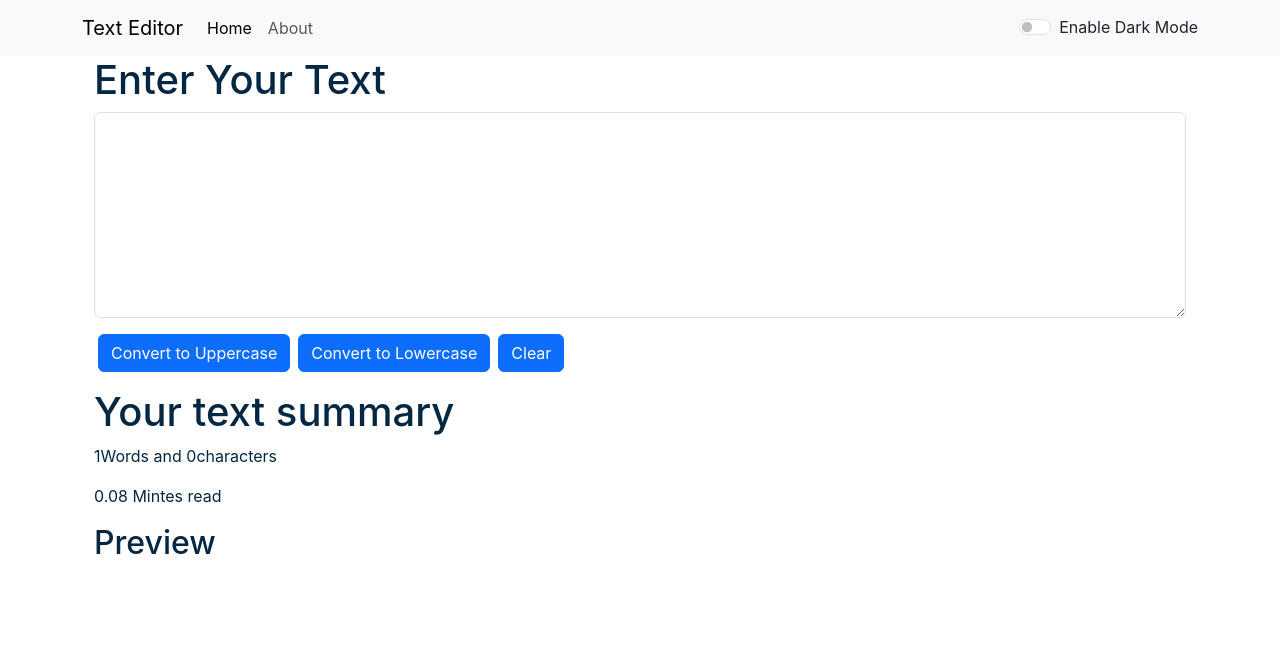
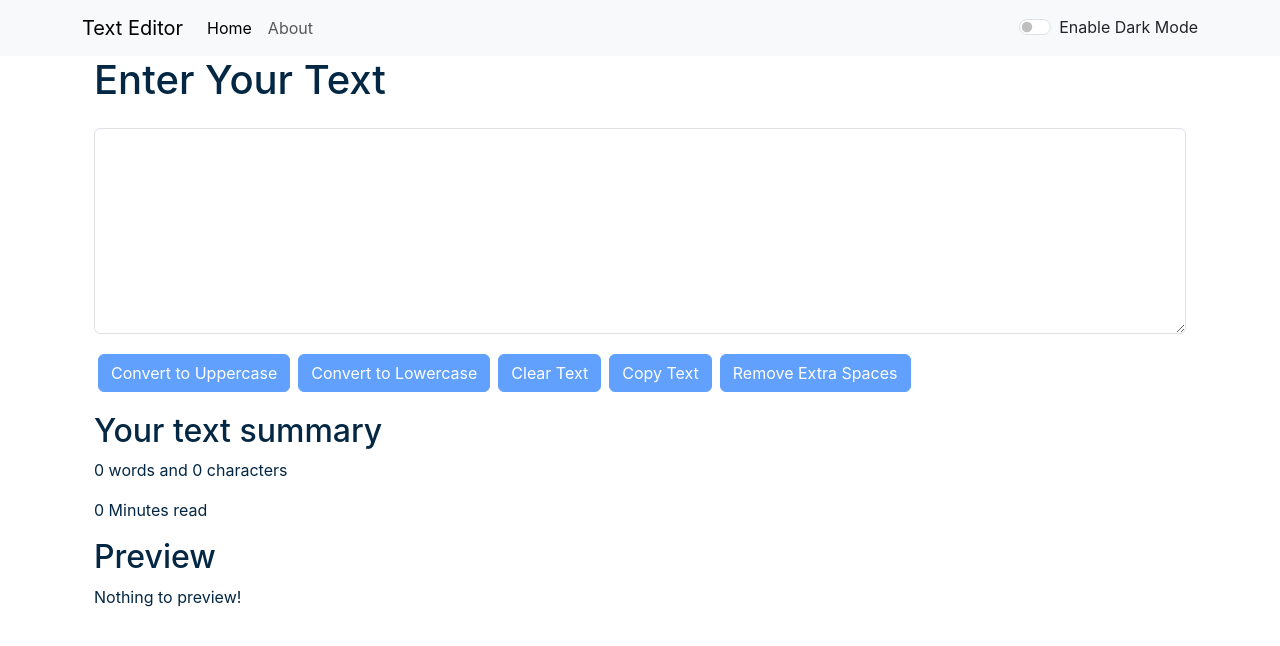
Before and after one commit to KishanKumarSolanki/Simple-Text-editor, a React (Create React App) app: page / in a window 1280 px wide. Shown: the top 646 px of the page. Built offline with nearby package versions, Linux system fonts and the light colour scheme.

Commit message:
copy and remove extra space

```diff
--- a/src/components/TextForm.js
+++ b/src/components/TextForm.js
@@ -1,44 +1,62 @@
-import React, { useState } from 'react'
+import React, {useState} from 'react'
+
+
 export default function TextForm(props) {
-    const handleUpClick = () => {
+    const handleUpClick = ()=>{
         let newText = text.toUpperCase();
         setText(newText)
+
     }
 
-    const handleLoClick = () => {
+    const handleLoClick = ()=>{
         let newText = text.toLowerCase();
         setText(newText)
+
     }
 
-    const handleClearclick = () => {
+    const handleClearClick = ()=>{
         let newText = '';
-        setText(newText)
+        setText(newText);
+
     }
 
-    const handleOnChange = (event) => {
+    const handleOnChange = (event)=>{
         setText(event.target.value)
     }
 
+
+    const handleCopy = () => {
+        navigator.clipboard.writeText(text);
+
+    }
+
+
+    const handleExtraSpaces = () => {
+        let newText = text.split(/[ ]+/);
+        setText(newText.join(" "));
+
+    }
+
     const [text, setText] = useState('');
-
     return (
         <>
         <div className="container" style={{color: props.mode==='dark'?'white':'#042743'}}>
-
-                <h1>{props.heading}</h1>
+            <h1 className='mb-4'>{props.heading}</h1>
             <div className="mb-3">
             <textarea className="form-control" value={text} onChange={handleOnChange} style={{backgroundColor: props.mode==='dark'?'#13466e':'white', color: props.mode==='dark'?'white':'#042743'}} id="myBox" rows="8"></textarea>
             </div>
-                <button className="btn btn-primary mx-1" onClick={handleUpClick}>Convert to Uppercase</button>
-                <button className="btn btn-primary mx-1" onClick={handleLoClick}>Convert to Lowercase</button>
-                <button className="btn btn-primary mx-1" onClick={handleClearclick}>Clear</button>
+            <button disabled={text.length===0} className="btn btn-primary mx-1 my-1" onClick={handleUpClick}>Convert to Uppercase</button>
+            <button disabled={text.length===0} className="btn btn-primary mx-1 my-1" onClick={handleLoClick}>Convert to Lowercase</button>
+            <button disabled={text.length===0} className="btn btn-primary mx-1 my-1" onClick={handleClearClick}>Clear Text</button>
+            <button disabled={text.length===0} className="btn btn-primary mx-1 my-1" onClick={handleCopy}>Copy Text</button>
+            <button disabled={text.length===0} className="btn btn-primary mx-1 my-1" onClick={handleExtraSpaces}>Remove Extra Spaces</button>
         </div>
         <div className="container my-3" style={{color: props.mode==='dark'?'white':'#042743'}}>
-                <h1>Your text summary </h1>
-                <p>{text.split(" ").length}Words and {text.length}characters</p>
-                <p>{0.08 * text.split(" ").length} Mintes read </p>
+            <h2>Your text summary</h2>
+            <p>{text.split(/\s+/).filter((element)=>{return element.length!==0}).length} words and {text.length} characters</p>
+            <p>{0.008 *  text.split(/\s+/).filter((element)=>{return element.length!==0}).length} Minutes read</p>
             <h2>Preview</h2>
-                <p>{text}</p>
+            <p>{text.length>0?text:"Nothing to preview!"}</p>
         </div>
         </>
     )
```
Lines whose indentation alone changed are shown as unchanged.
